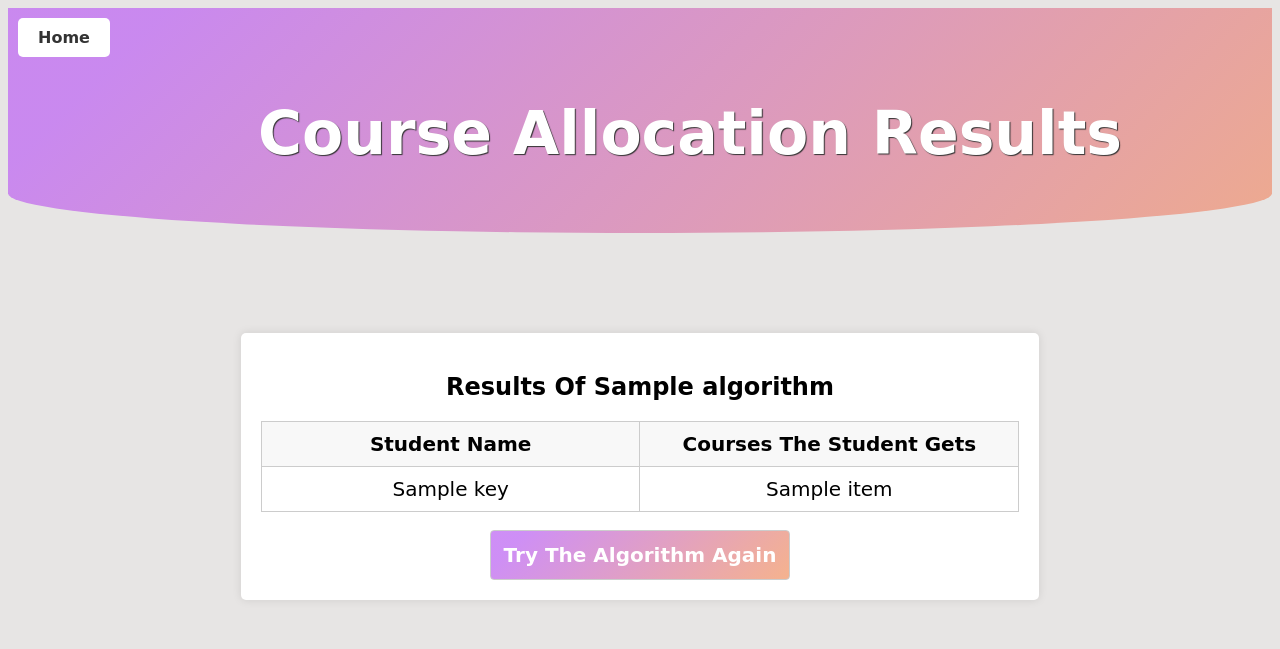
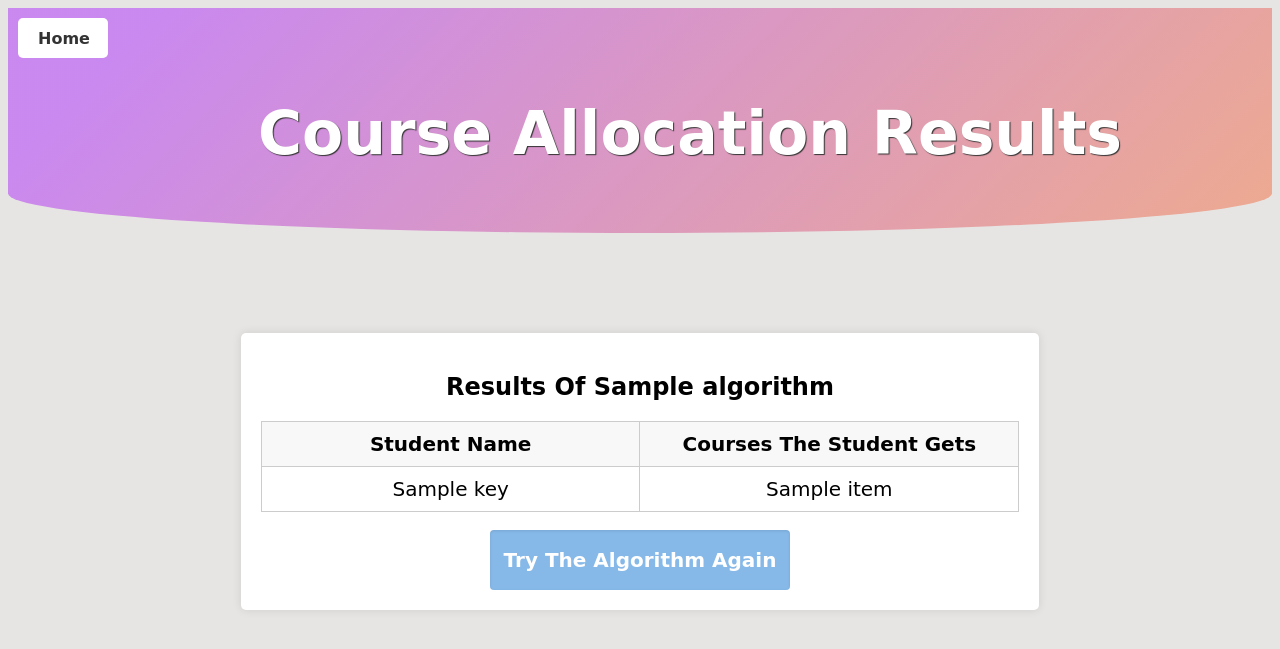
Before and after one commit to Final-project-distribution-of-courses/Flask-Website, a Flask app: template templates/results.html in a window 1280 px wide. Shown: the top 649 px of the page. Run offline with Flask 3, Linux system fonts and the light colour scheme; the template is opened without the code that fills it: most values are stand-ins (such as "Sample title", 1, 10 or a date in 2020).

Commit message:
more style for results.html

```diff
--- a/app.py
+++ b/app.py
@@ -219,7 +219,8 @@ def handle_tabusearch_form(form_data):
 @app.route('/process', methods=['POST'])
 def process_form():
     algorithm = request.form.get('algorithm')  # Get the algorithm name from the form data
-    response = {"algorithm": algorithm}
+    algorithms_full_names = {"aceei" : "ACEEI", "manipulation" : "Find Profitable Manipulation", "tabusearch" : "Tabu Search"}
+    response = {"algorithm": algorithms_full_names.get(algorithm)}
     if algorithm == 'tabusearch':
         response.update(handle_tabusearch_form(request.form))
     elif algorithm == 'aceei':
--- a/static/AlgosForm.css
+++ b/static/AlgosForm.css
@@ -69,10 +69,6 @@ button:hover, input[type="submit"]:hover {
 
 }
 
-.homeBtn {
-    width: 100px;
-    height: 50px;
-}
 
 .addDeltaBtn {
     width: 120px;
--- a/static/header.css
+++ b/static/header.css
@@ -36,7 +36,10 @@ button.homeBtn {
     color: #333333;
     font-family: 'Dancing Script', cursive;
     font-weight: bold;
+    width: 90px;
+    height: 40px;
 }
+
 
 
 button.homeBtn:hover {
--- a/static/result.css
+++ b/static/result.css
@@ -46,20 +46,22 @@ th {
 
 
 .tryAgainBtn {
-    background-image: linear-gradient( 135deg, #9f05ff69 10%, #fd5e086b 100%);
+    border: none;
     color: white;
+    /*padding: 5px;*/
+    font-size: 20px;
+    font-weight: bold;
+    border-radius: 4px;
     cursor: pointer;
-    width: 15em;
-    height: 2.5em;
-    padding: 10px;
-    border-radius: 4px;
-    border: 1px solid #ccc;
-    font-size: 20px;
+    transition: background 0.3s ease-in-out, transform 0.2s ease-in-out;
     font-family: 'Dancing Script', cursive;
-    font-weight: bold;
+    box-shadow: inset 0 1px 3px rgba(0, 0, 0, 0.1);
+    background: #86b9e8;
+    width: 300px;
+    height: 60px;
 
 }
 
 .tryAgainBtn:hover {
-    background-color: #72653f;
+    background-color: #3f6a72;
 }
```
